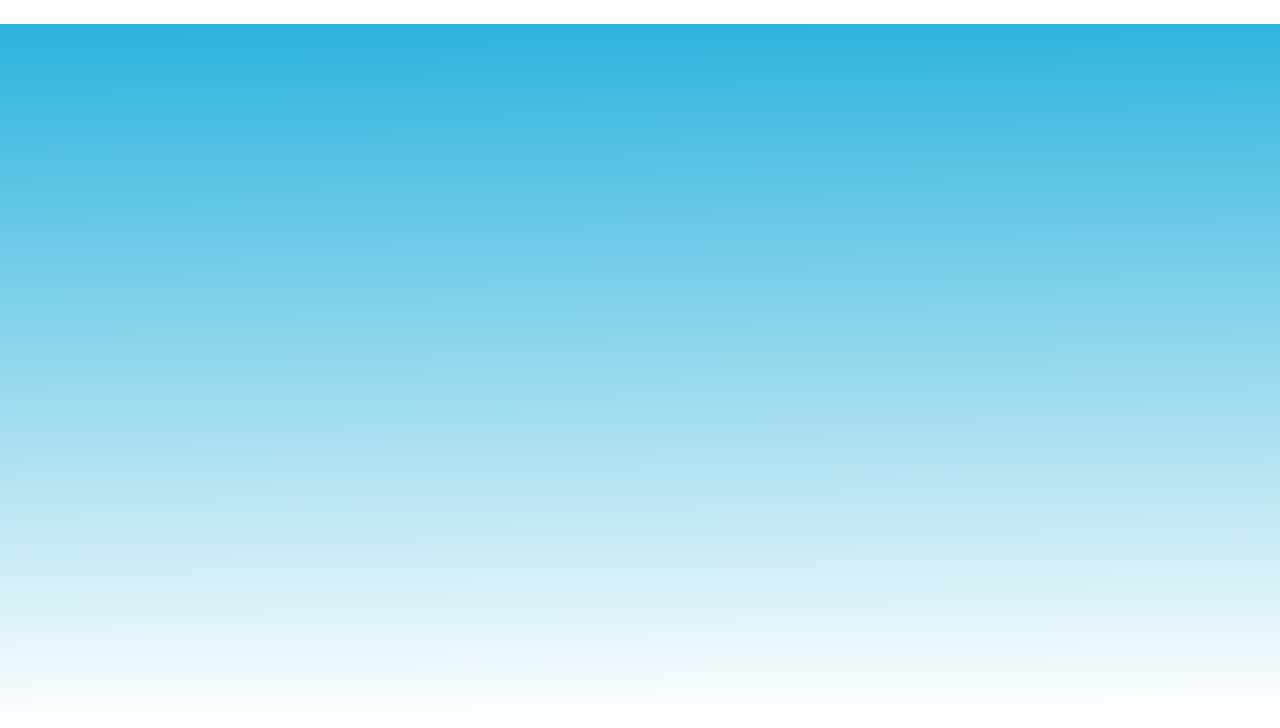
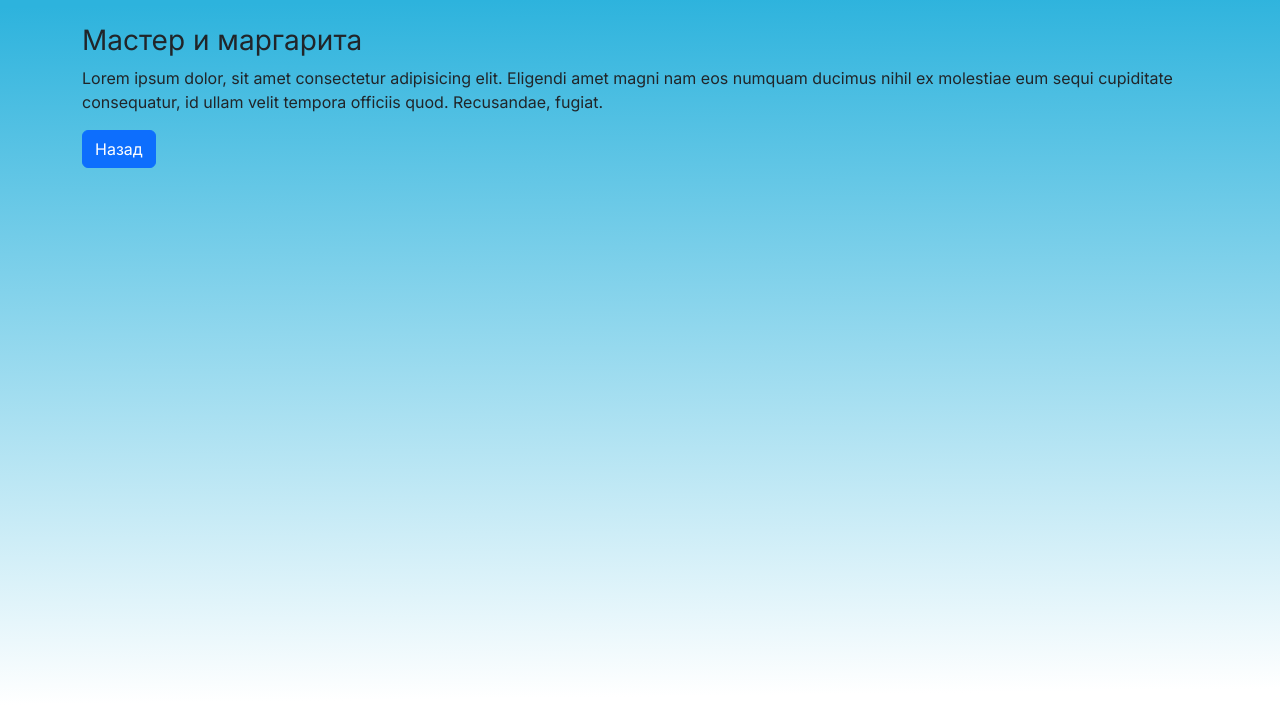
Before and after one commit to sbambur/library, a React (Create React App) app: page /book/1 in a window 1280 px wide. Before the commit this address had no page. Shown: the top 728 px of the page. Built offline with nearby package versions, Linux system fonts and the light colour scheme; what mobx-persist-store would draw is missing.

Commit message:
fixes from comments

```diff
--- a/src/App.tsx
+++ b/src/App.tsx
@@ -3,13 +3,15 @@
 import Book from './components/Book';
 import Library from './components/Library';
 
-export default function App() {
+const App = () => {
   return (
     <Container className='mb-4'>
       <Routes>
         <Route path='/' element={<Library />} />
-        <Route path='/book:id' element={<Book />} />
+        <Route path='/book/:id' element={<Book />} />
       </Routes>
     </Container>
   );
-}
+};
+
+export default App;
--- a/src/components/Book.tsx
+++ b/src/components/Book.tsx
@@ -2,18 +2,21 @@
 import { NavLink, useParams } from 'react-router-dom';
 import useStore from '../hooks/useStore';
 
-export default function Book() {
+const Book = () => {
   const { id } = useParams();
   const { books } = useStore();
+  const { title, description } = books[Number(id)];
 
   return (
     <div className='pt-4'>
-      <h3>{books[Number(id)].title}</h3>
-      <p>{books[Number(id)].description}</p>
+      <h3>{title}</h3>
+      <p>{description}</p>
 
       <NavLink to={'/'}>
         <Button>Назад</Button>
       </NavLink>
     </div>
   );
-}
+};
+
+export default Book;
--- a/src/components/Library.tsx
+++ b/src/components/Library.tsx
@@ -21,8 +21,6 @@
     return persistedAmount ? Number(persistedAmount) : 9;
   });
   const [currentBooksList, setCurrentBookList] = useState(books.slice(0, amountBooks));
-
-  console.log('render');
 
   const handleInput = (e: ChangeEvent<HTMLInputElement>) => {
     setSearchParam(e.target.value);
@@ -87,7 +85,7 @@
             {book.returnDate ? (
               <BookItem data={book} />
             ) : (
-              <NavLink to={`/book${index}`}>
+              <NavLink to={`/book/${index}`}>
                 <BookItem data={book} />
               </NavLink>
             )}
--- a/src/styles.css
+++ b/src/styles.css
@@ -1,14 +1,14 @@
 @import url('https://fonts.googleapis.com/css2?family=Inter:wght@100;300;400;700&display=swap');
 
 #root {
-  background: linear-gradient(179.27deg, #2DB3DD 0.82%, #FFFFFF 86.37%);
+  background: linear-gradient(179.27deg, #2db3dd 0.82%, #ffffff 86.37%);
   background-attachment: fixed;
   height: 100%;
   min-height: 100vh;
   font-family: 'Inter';
 }
 
-.main a{
+.main a {
   text-decoration: none;
 }
 
@@ -28,7 +28,7 @@
 }
 
 .header_input {
-  background: #D8F1F9;
+  background: #d8f1f9;
   border: 1px solid #000000;
   border-radius: 4px;
   font-size: 36px;
@@ -87,10 +87,10 @@
   line-height: 44px;
 }
 
-.bookCard_image img{
+.bookCard_image img {
   width: 180px;
   height: 180px;
-  object-fit: cover
+  object-fit: cover;
 }
 
 .bookCard_author {
@@ -101,16 +101,5 @@
 
 .bookCard_title {
   font-size: 32px;
-line-height: 39px;
+  line-height: 39px;
 }
-
-
-
-.Loading {
-  text-align: center;
-  font-size: 36px;
-}
-
-.Error {
-  color: red;
-}
```
